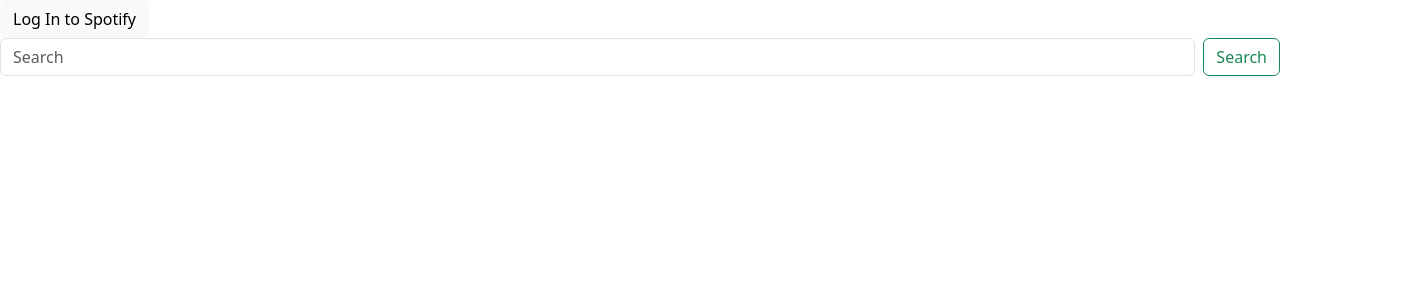
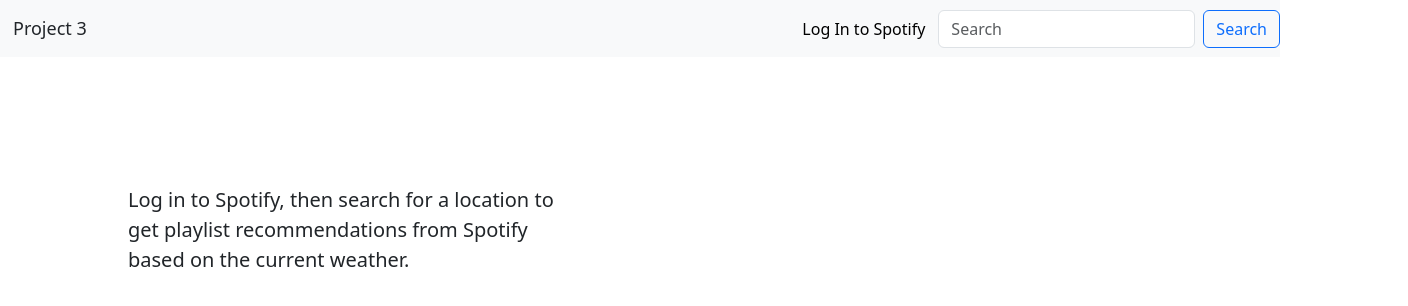
Before and after one commit to wallercullen/343-s23-p3, a plain HTML site: page index.html in a window 1280 px wide. Shown: the whole page, 1408 px wide, since content can reach past the window. Drawn offline with nearby package versions, Linux system fonts and the light colour scheme.

Commit message:
styling and description

```diff
--- a/index.html
+++ b/index.html
@@ -6,20 +6,28 @@
   <meta http-equiv="X-UA-Compatible" content="IE=edge">
   <meta name="viewport" content="width=device-width, initial-scale=1.0">
   <title>Project 3</title>
-  <link rel="icon" href="https://fav.farm/✊">
+  <link rel="icon" href="">
   <link href="https://cdn.jsdelivr.net/npm/bootstrap@5.3.0-alpha3/dist/css/bootstrap.min.css" rel="stylesheet"
     integrity="sha384-KK94CHFLLe+nY2dmCWGMq91rCGa5gtU4mk92HdvYe+M/SXH301p5ILy+dN9+nJOZ" crossorigin="anonymous">
   <link rel="stylesheet" href="styles/main.css">
 </head>
 <body>
-    <nav>
-        <button class="btn btn-light" id="spotify-login">Log In to Spotify</button>
-        <form class="d-flex" role="search" id="top-search">
-            <input class="form-control me-2" type="search" placeholder="Search" aria-label="Search" name="query">
-            <button class="btn btn-outline-success" type="submit">Search</button>
-        </form>
+    <nav class=" bg-body-tertiary navbar">
+        <div>
+            <a class='btn' href='#' id='Title'>Project 3</a>
+        </div>
+        <div class="search-container">
+            <button class="btn btn-light" id="spotify-login">Log In to Spotify</button>
+            <form class="d-flex" role="search" id="top-search">
+                <input class="form-control me-2" type="search" placeholder="Search" aria-label="Search" name="query">
+                <button class="btn btn-outline-primary" type="submit">Search</button>
+            </form>
+        </div>
     </nav>
     <main>
+        <section class="lead">
+            <p>Log in to Spotify, then search for a location to get playlist recommendations from Spotify based on the current weather.</p>
+        </section>
         <section id="PlaylistResults">
         </section>
     </main>
--- a/scripts/main.js
+++ b/scripts/main.js
@@ -18,7 +18,6 @@ let body = new URLSearchParams({
 });
 
 if (code) {
-    spotifyLogin.style.display = "none";
     const response = fetch('https://accounts.spotify.com/api/token', {
         method: 'POST',
         headers: {
@@ -39,8 +38,6 @@ if (code) {
         .catch(error => {
             console.error('Error:', error);
         });
-} else {
-    spotifyLogin.style.display = "block";
 }
 
 
--- a/styles/main.css
+++ b/styles/main.css
@@ -9,14 +9,31 @@
     width: 100%;
 }
 
+.card-body {
+    height: 20%;
+    width: 99%;
+}
+
+.search-container {
+    display: flex;
+}
+
+.lead {
+    margin: 10%;
+    width: 100%;
+}
+
+#Title {
+    font-size: large;
+}
+
+#PlaylistResults {
+    margin-left: 10%;
+}
+
 img {
     width: 100%;
     height: 100%;
-}
-
-.card-body {
-    height: 20%;
-    width: 99%;
 }
 
 h5 {
@@ -27,8 +44,9 @@ h5 {
     width: 100%;
 }
 
-section {
-    margin-left: 10%;
+nav {
+    display: flex;
+    justify-content: space-between;
 }
 
 a {
```
